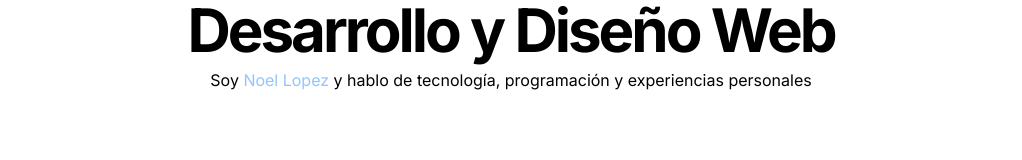
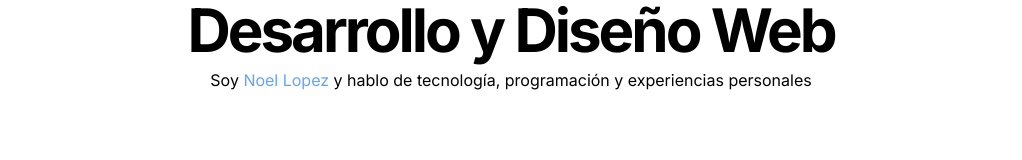
Before and after one commit to noel-lopez/blog, a Next.js app: page / in a window 1280 px wide. Shown: the part 145-305 px from the top of the page, without its empty margins (129-1151 px from the left). Built offline with nearby package versions, Linux system fonts and the light colour scheme.

Commit message:
fix: name span color contrast

```diff
--- a/src/app/page.tsx
+++ b/src/app/page.tsx
@@ -17,7 +17,7 @@ function Home({ posts, currentTag }: HomeProps) {
         </h1>
         <h2 className="text-center selection:bg-black selection:text-white">
           Soy{" "}
-          <span className="text-blue-300 selection:bg-black selection:text-blue-100">
+          <span className="text-blue-400 selection:bg-black selection:text-blue-100">
             Noel Lopez
           </span>{" "}
           y hablo de tecnología, programación y experiencias personales
```
